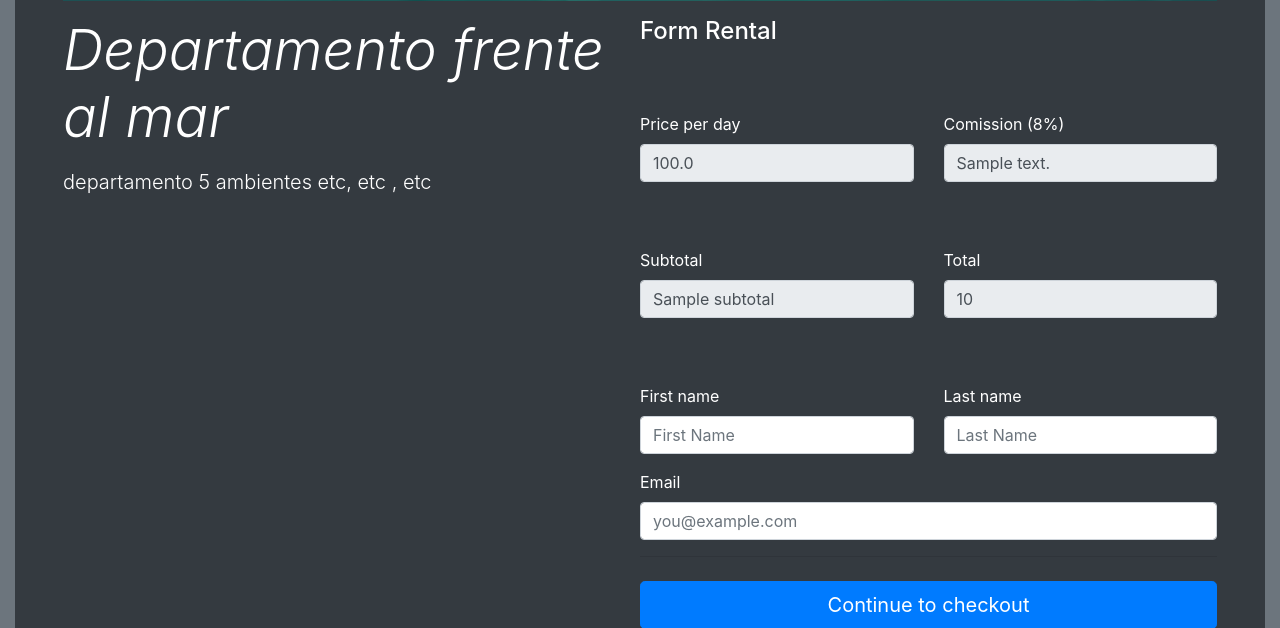
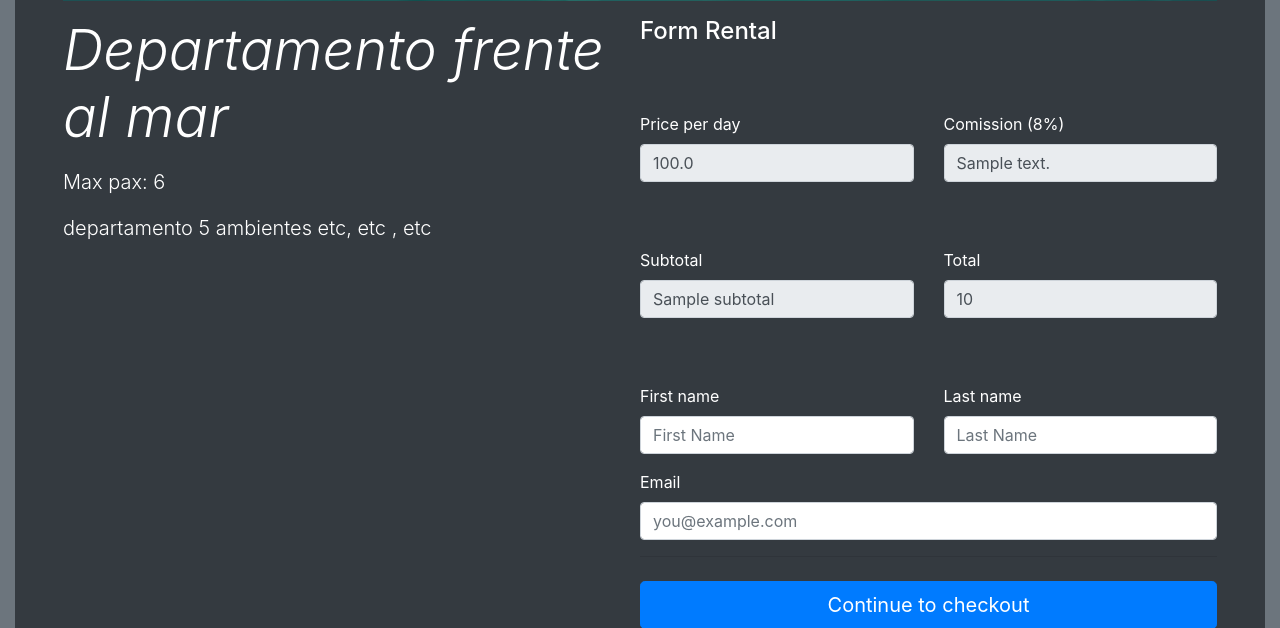
Before and after one commit to kiiiu15/DjangoAirBnB, a Django app: template djangoFirstProjects/Airbnb/templates/Airbnb/detail.html in a window 1280 px wide. Shown: the part 887-1515 px from the top of the page. Run offline with Django 3.2, Linux system fonts and the light colour scheme; data comes from the database, SQL or seed files in the repository; the template is opened without the code that fills it: values that come from a table or form of the project are taken from there, most other values are stand-ins (such as "Sample title", 1, 10 or a date in 2020).

Commit message:
Changed detail view

```diff
--- a/djangoFirstProjects/Airbnb/templates/Airbnb/detail.html
+++ b/djangoFirstProjects/Airbnb/templates/Airbnb/detail.html
@@ -11,6 +11,7 @@
         <div class="d-flex">
             <div class="col-md-6 px-0">
                 <h2 class="display-4 font-italic">{{object.tittle}}</h2>
+                <p class="lead my-3">Max pax: {{object.maxPeople}}</p>
                 <p class="lead my-3">{{object.description}}</p>
             </div>
             <div class="col-md-6 px-0">
```
